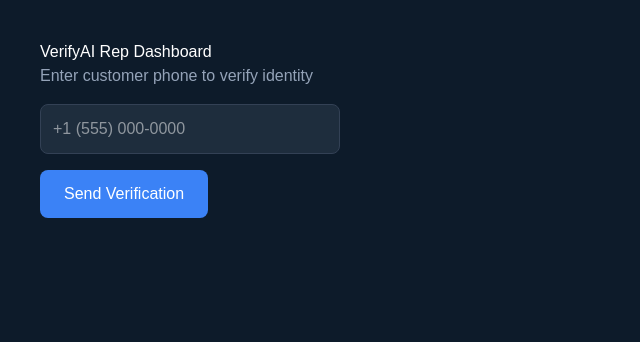
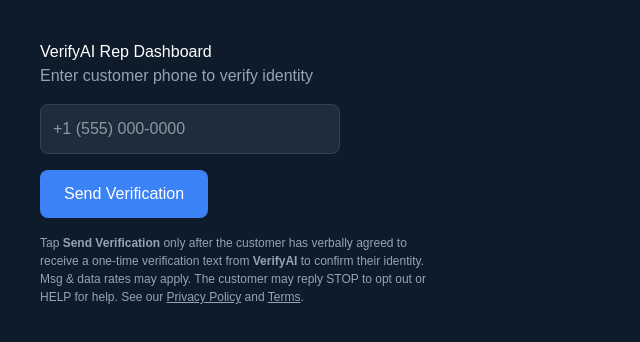
Before and after one commit to sachinaravapallisiva-lab/verifyai, a Next.js app: page /rep in a window 1280 px wide. Shown: the top 342 px of the page, without its empty margins (0-640 px from the left). Built offline with nearby package versions, Linux system fonts and the light colour scheme.

Commit message:
Update page.tsx

```diff
--- a/app/rep/page.tsx
+++ b/app/rep/page.tsx
@@ -40,6 +40,15 @@
       >
         {status === 'sending' ? 'Sending...' : 'Send Verification'}
       </button>
+      <p style={{ color: '#94A3B8', fontSize: '12px', maxWidth: '400px', marginTop: '16px' }}>
+  Tap <strong>Send Verification</strong> only after the customer has verbally
+  agreed to receive a one-time verification text from <strong>VerifyAI</strong> to
+  confirm their identity. Msg &amp; data rates may apply. The customer may reply
+  STOP to opt out or HELP for help. See our{' '}
+  <a href="/privacy" style={{ color: '#94A3B8', textDecoration: 'underline' }}>Privacy Policy</a>{' '}
+  and{' '}
+  <a href="/terms" style={{ color: '#94A3B8', textDecoration: 'underline' }}>Terms</a>.
+</p>
       {status === 'waiting' && (
         <p style={{ color: '#22C55E', marginTop: '16px' }}>OTP sent! Waiting for customer to verify...</p>
       )}
```
